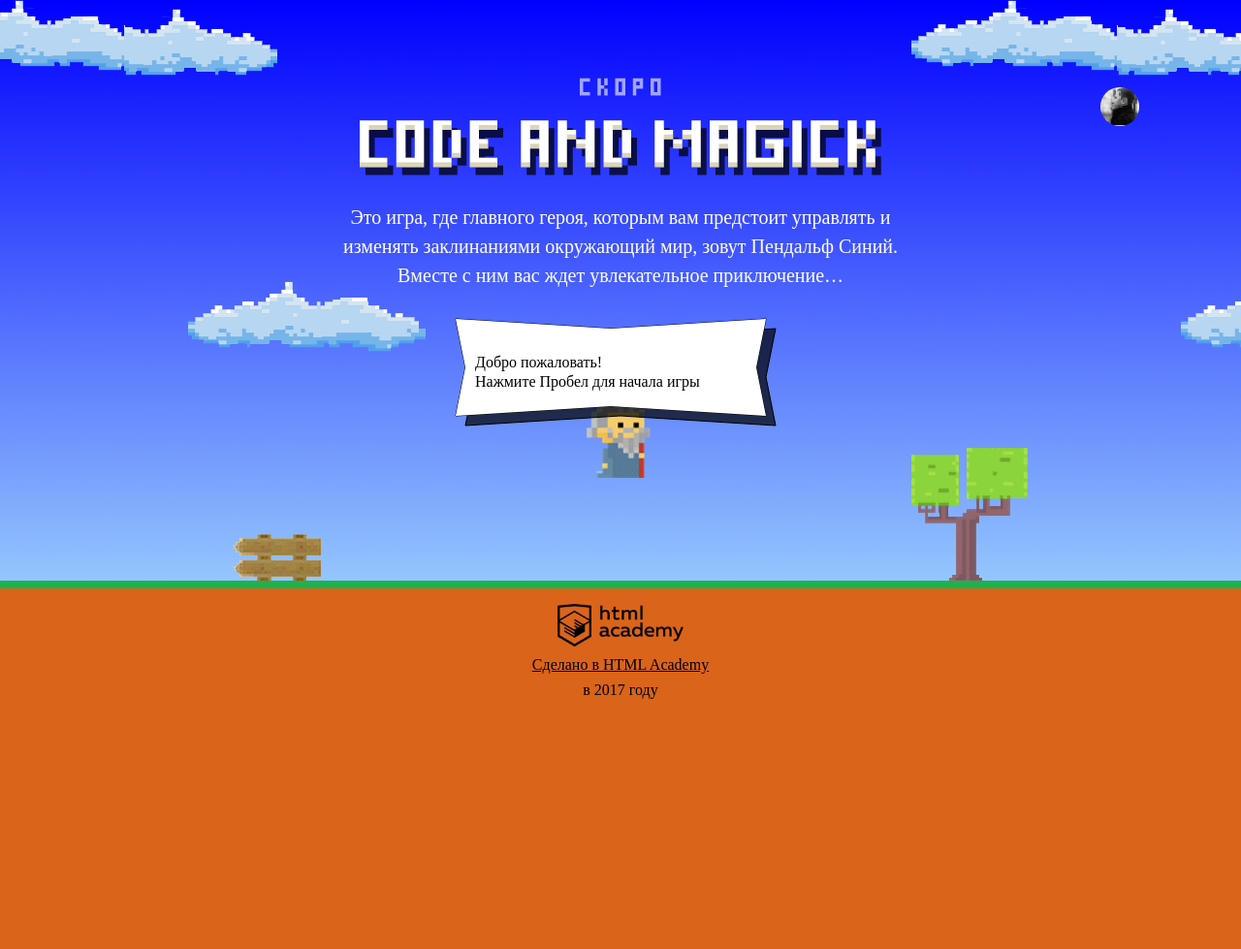
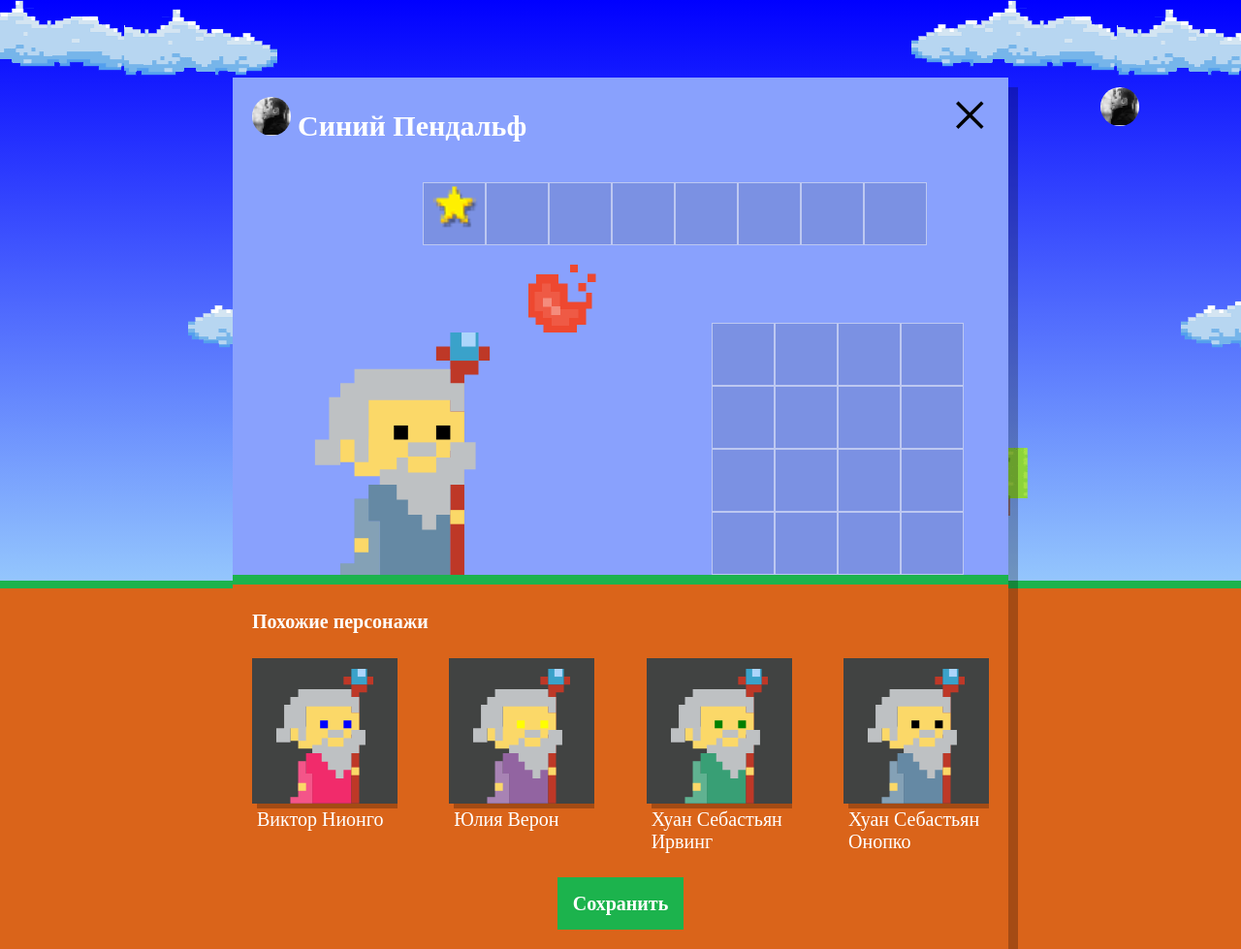
Before and after one commit to GhituA/136081-code-and-magick-20, a website: page index.html in a window 1280 px wide. Shown: the whole page at 97% size. Before the commit the page ends 800 px from the top, so only its background shows below. Drawn offline with Linux system fonts and the light colour scheme; a web font is replaced by a local one.

Commit message:
Добавляет окно и скрипты для кастомизации персонажа

```diff
--- a/index.html
+++ b/index.html
@@ -209,6 +209,6 @@
 </script>
 <script src="js/stat.js"></script>
 <script src="js/game.js"></script>
-
+<script src="js/setup.js"></script>
 </body>
 </html>
--- /dev/null
+++ b/js/setup.js
@@ -0,0 +1,40 @@
+var wizardSetupWindow = document.querySelector('.setup');
+var wizardTemplate = document.querySelector('#similar-wizard-template').content.querySelector('div');
+var similarWizardList = document.querySelector('.setup-similar-list');
+var fragment = document.createDocumentFragment();
+var wizards = [];
+
+wizardSetupWindow.classList.remove('hidden');
+document.querySelector('.setup-similar').classList.remove('hidden');
+
+var WIZARD_NAME = ['Иван', 'Хуан Себастьян', 'Мария', 'Кристоф', 'Виктор', 'Юлия', 'Люпита', 'Вашингтон'];
+var WIZARD_LASTNAME = ['да Марья', 'Верон', 'Мирабелла', 'Вальц', 'Онопко', 'Топольницкая', 'Нионго', 'Ирвинг'];
+var COAT_COLOR = ['rgb(101, 137, 164)', 'rgb(241, 43, 107)', 'rgb(146, 100, 161)', 'rgb(56, 159, 117)', 'rgb(215, 210, 55)', 'rgb(0, 0, 0)'];
+var EYE_COLOR = ['black', 'red', 'blue', 'yellow', 'green'];
+
+var getRandom = function(elements) {
+  var randomElement = elements[Math.floor(Math.random()*elements.length)];
+  return randomElement;
+}
+
+for (var i = 0; i < 4; i++) {
+  wizards[i] = {
+    name: getRandom(WIZARD_NAME) + ' ' + getRandom(WIZARD_LASTNAME),
+    coatColor: getRandom(COAT_COLOR),
+    eyesColor: getRandom(EYE_COLOR)
+  }
+}
+
+var upgradeWizard = function(wizard) {
+  var element = wizardTemplate.cloneNode(true);
+  element.querySelector('.setup-similar-label').textContent = wizard.name;
+  element.querySelector('.wizard-coat').style.fill = wizard.coatColor;
+  element.querySelector('.wizard-eyes').style.fill = wizard.eyesColor;
+
+  return element;
+}
+
+for (var i = 0; i < wizards.length; i++) {
+  fragment.appendChild(upgradeWizard(wizards[i]));
+}
+similarWizardList.appendChild(fragment);
```
